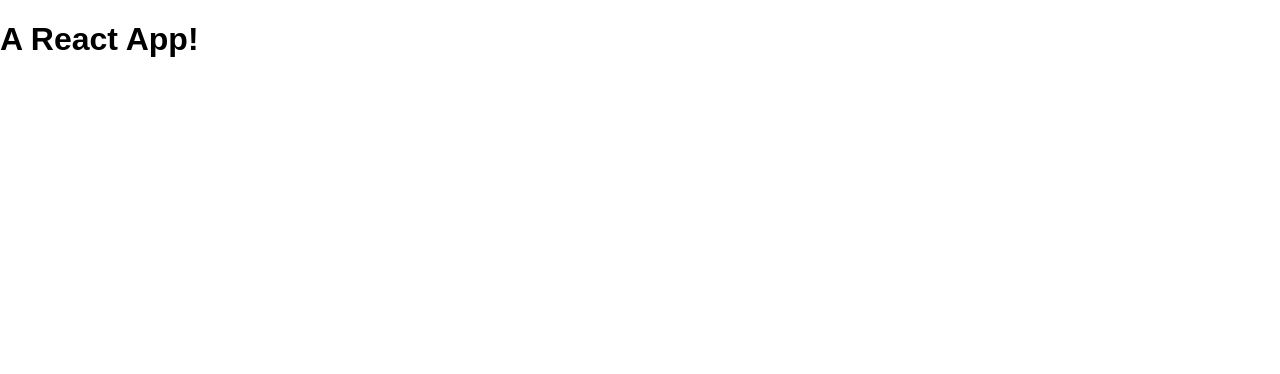
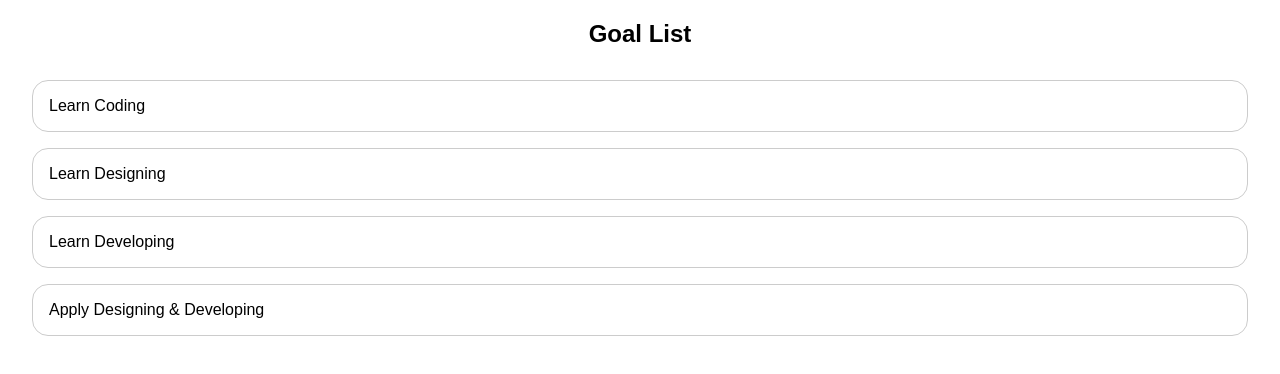
Before and after one commit to ratrateroo/React-Refresher, a React (Create React App) app: page / in a window 1280 px wide. Shown: the top 374 px of the page. Built offline with nearby package versions, Linux system fonts and the light colour scheme.

Commit message:
worked with multiple components

```diff
--- /dev/null
+++ b/src/App.css
@@ -0,0 +1,3 @@
+.goals h2 {
+    text-align: center;
+}
--- a/src/App.js
+++ b/src/App.js
@@ -1,4 +1,7 @@
 import React from 'react';
+
+import GoalList from './components/GoalList';
+import './App.css';
 
 // class App extends React.Component {
 //   render() {
@@ -8,7 +11,12 @@ import React from 'react';
 
 const App = () => {
   //return React.createElement('h1', {title: 'This works!'}, 'A React App!';
-  return <h1 title="This works!">A React App!</h1>;
+  //return <h1 title="This works!">A React App!</h1>;
+
+  return <div className="goals">
+    <h2>Goal List</h2>
+    <GoalList />
+  </div>
 };
 
 export default App;
--- /dev/null
+++ b/src/components/GoalList.css
@@ -0,0 +1,12 @@
+.goal-list {
+    list-style: none;
+    margin: 2rem;
+    padding: 0;
+}
+
+.goal-list li {
+    margin: 1rem 0;
+    border: 1px solid #ccc;
+    padding: 1rem;
+    border-radius: 1rem 1rem;
+}
--- /dev/null
+++ b/src/components/GoalList.js
@@ -0,0 +1,14 @@
+import React from 'react';
+
+import './GoalList.css';
+
+const GoalList = () => {
+    return <ul className="goal-list">
+    <li>Learn Coding</li>
+    <li>Learn Designing</li>
+    <li>Learn Developing</li>
+    <li>Apply Designing &amp; Developing</li>
+  </ul>
+};
+
+export default GoalList;
```
